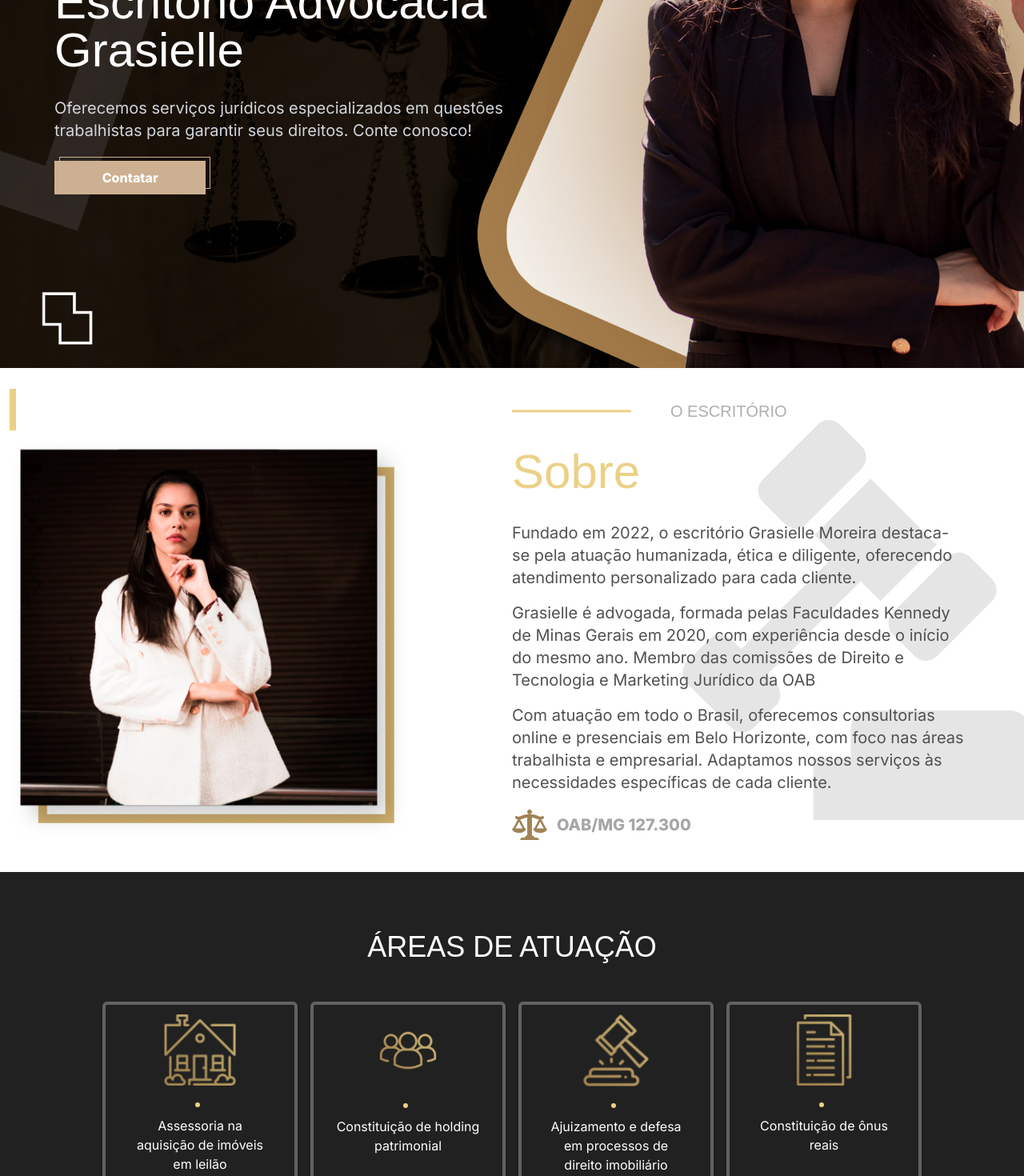
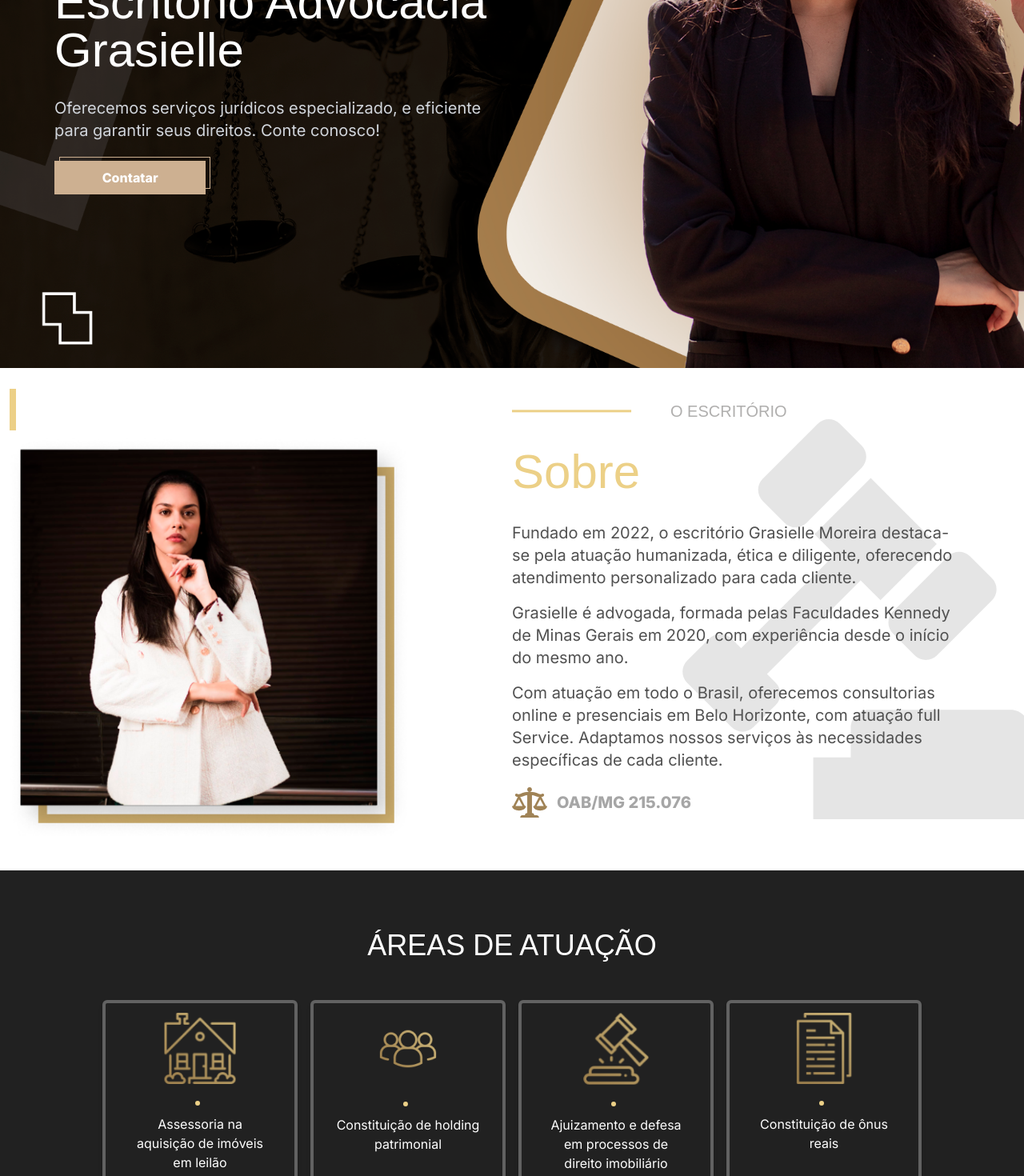
Before and after one commit to gildairmoreira/site-grasielle, a Next.js app: page / in a window 1280 px wide. Shown: the part 460-1930 px from the top of the page at 80% size. Built offline with nearby package versions, Linux system fonts and the light colour scheme; a web font is replaced by a local one.

Commit message:
feat: mudando textos

```diff
--- a/src/components/About/index.tsx
+++ b/src/components/About/index.tsx
@@ -27,16 +27,16 @@ export function About() {
 
             <p className="mb-4">
               Grasielle é advogada, formada pelas Faculdades Kennedy de Minas Gerais em 2020, com experiência desde o
-              início do mesmo ano. Membro das comissões de Direito e Tecnologia e Marketing Jurídico da OAB
+              início do mesmo ano.
             </p>
             <p>
-              Com atuação em todo o Brasil, oferecemos consultorias online e presenciais em Belo Horizonte, com foco nas
-              áreas trabalhista e empresarial. Adaptamos nossos serviços às necessidades específicas de cada cliente.
+              Com atuação em todo o Brasil, oferecemos consultorias online e presenciais em Belo Horizonte, com atuação
+              full Service. Adaptamos nossos serviços às necessidades específicas de cada cliente.
             </p>
           </div>
           <div className="pt-5 flex items-center">
             <Image src="/images/icons/balanca.svg" alt="icone de balança" width={44} height={38} />
-            <p className="ml-3 font-sans uppercase text-xl font-extrabold text-[#a6a6a6]">OAB/MG 127.300</p>
+            <p className="ml-3 font-sans uppercase text-xl font-extrabold text-[#a6a6a6]">OAB/MG 215.076</p>
           </div>
         </div>
       </main>
--- a/src/components/Banner/index.tsx
+++ b/src/components/Banner/index.tsx
@@ -12,8 +12,7 @@ export function Banner() {
         <h3 className="text-2xl text-gold__principal-300 font-dmtext">Advocacia de Excelência</h3>
         <h1 className="font-dmtext text-6xl text-white my-1">Bem-vindo, Escritório Advocacia Grasielle</h1>
         <p className="font-sans text-xl text-gray-300 my-6">
-          Oferecemos serviços jurídicos especializados em questões trabalhistas para garantir seus direitos. Conte
-          conosco!
+          Oferecemos serviços jurídicos especializado, e eficiente para garantir seus direitos. Conte conosco!
         </p>
         <a
           href="https://wa.me/5531997555954?text=Ol%C3%A1%2C+Dra.+Grasielle.+Gostaria+de+agendar+uma+consulta."
--- a/src/components/SocialSection/index.tsx
+++ b/src/components/SocialSection/index.tsx
@@ -1,6 +1,6 @@
 // components/SocialSection.tsx
 import Image from 'next/image';
-import { FaFacebook, FaInstagram, FaLinkedin, FaTiktok } from 'react-icons/fa';
+import { FaFacebook, FaInstagram, FaLinkedin } from 'react-icons/fa';
 
 /* const SocialSection = () => {
   return (
@@ -138,17 +138,6 @@ const SocialSection = () => {
                 </a>
               </div>
             </div>
-
-            <div className="flex items-center space-x-4 py-3">
-              <div className="text-2xl p-1 rounded bg-[#ffffff38] bg-blend">
-                <FaTiktok />
-              </div>
-              <div>
-                <a href="https://www.linkedin.com/" target="_blank" rel="noreferrer">
-                  grassiele moreira
-                </a>
-              </div>
-            </div>
           </div>
         </div>
       </div>
```
